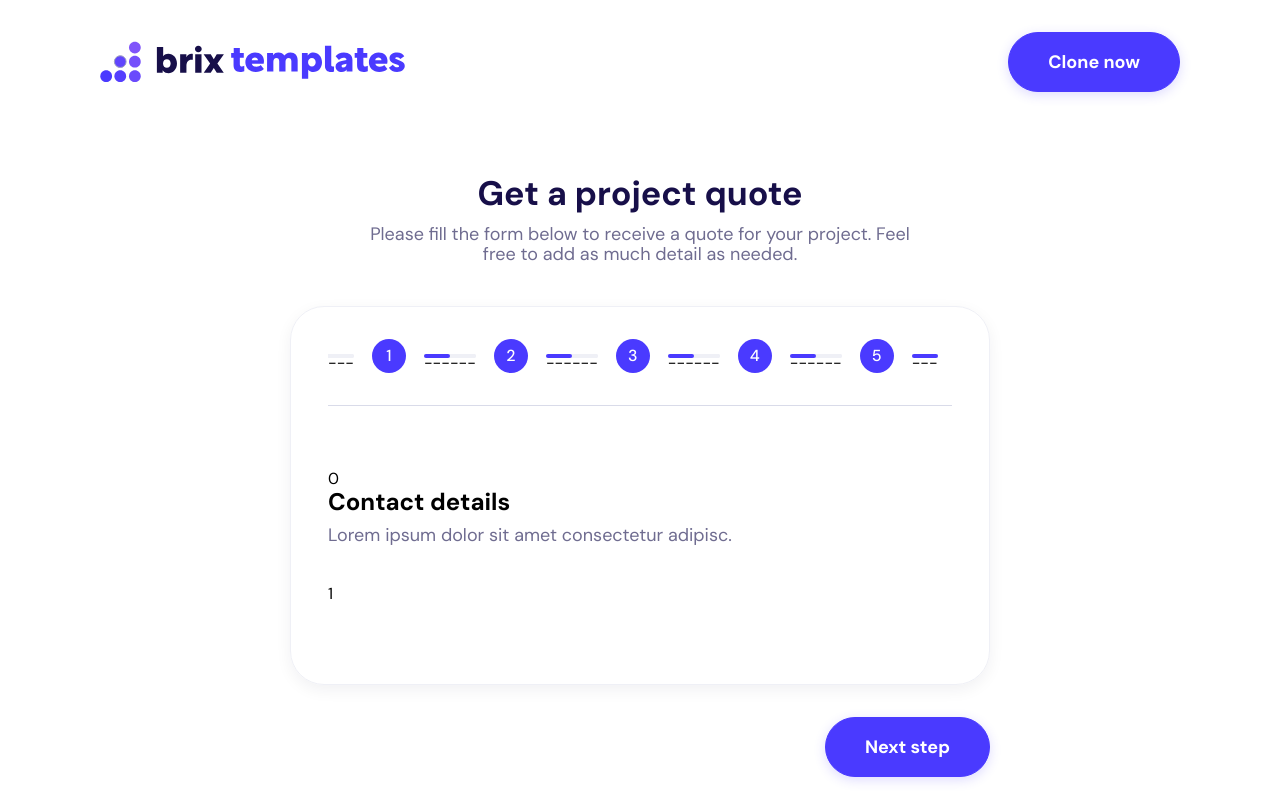
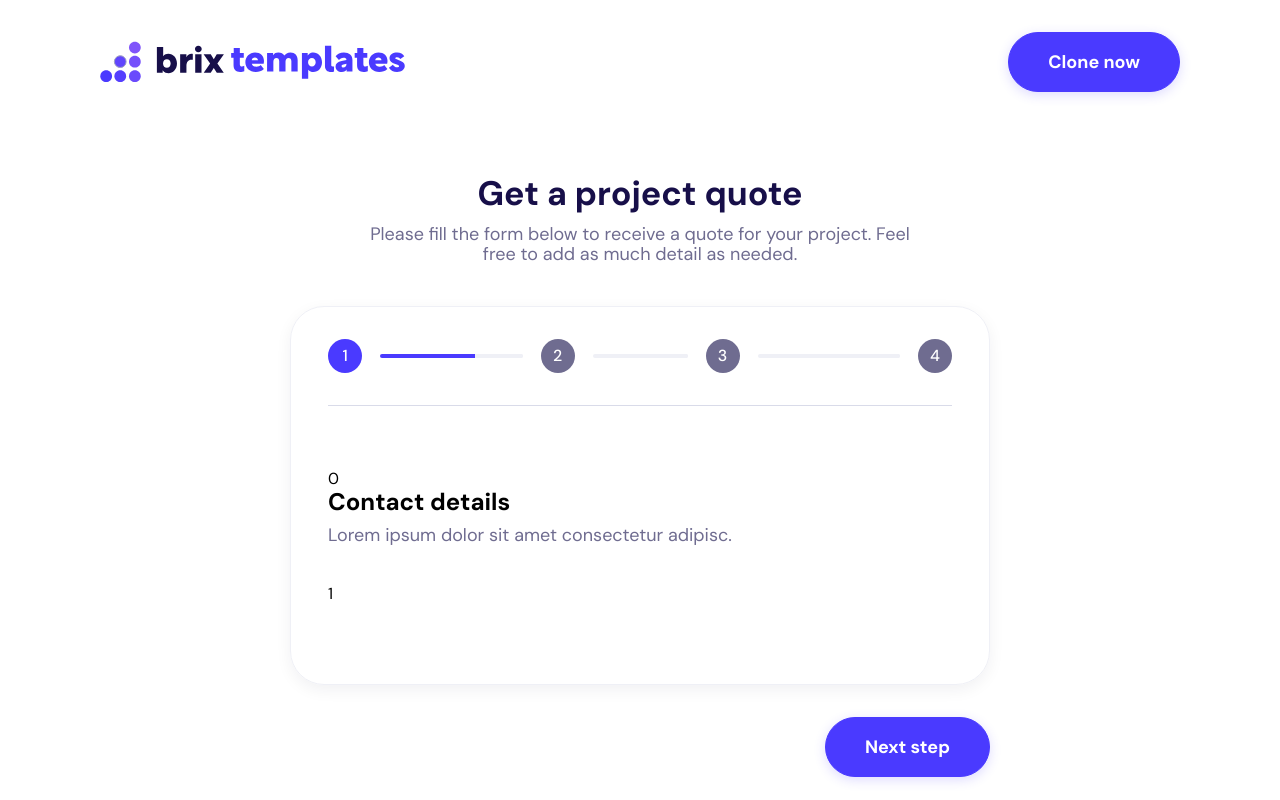
Before and after one commit to Vladislav-Chistyakov/Multi-step-Form, a Vue app: page / in a window 1280 px wide. Shown: the top 800 px of the page. Built offline with nearby package versions, Linux system fonts and the light colour scheme.

Commit message:
стилизовал кнопки

```diff
--- a/src/components/main/StepByStepForm/index.vue
+++ b/src/components/main/StepByStepForm/index.vue
@@ -23,6 +23,16 @@
     },
     activeBackButton () {
       return this.step > 0
+    },
+    stepStyle () {
+      return this.step + 1
+    },
+    listStep () {
+      const listNumberStep = []
+      for (let i = 1; i <= this.maxStep; i++) {
+        listNumberStep.push(i)
+      }
+      return listNumberStep
     }
   },
   methods: {
@@ -47,49 +57,13 @@
     <form class="steps-block__form">
       <div class="steps-block__card">
         <ul class="steps-block__list-steps">
-          <li class="steps-block__item-step item-step">
-            <div class="item-step__back-line">
-              <div class="item-step__back-center-line">---</div>
+          <li class="steps-block__item-step item-step" v-for="(item, index) in listStep" :key="index">
+            <div v-if="index !== 0" class="item-step__back-line" >
+              <div class="item-step__back-center-line" :class="{ 'active-step' : item <= stepStyle }"></div>
             </div>
-            <span class="item-step__num-step">1</span>
-            <div class="item-step__next-line">
-              <div class="item-step__next-center-line">---</div>
-            </div>
-          </li>
-          <li class="steps-block__item-step item-step">
-            <div class="item-step__back-line">
-              <div class="item-step__back-center-line">---</div>
-            </div>
-            <span class="item-step__num-step">2</span>
-            <div class="item-step__next-line">
-              <div class="item-step__next-center-line">---</div>
-            </div>
-          </li>
-          <li class="steps-block__item-step item-step">
-            <div class="item-step__back-line">
-              <div class="item-step__back-center-line">---</div>
-            </div>
-            <span class="item-step__num-step">3</span>
-            <div class="item-step__next-line">
-              <div class="item-step__next-center-line">---</div>
-            </div>
-          </li>
-          <li class="steps-block__item-step item-step">
-            <div class="item-step__back-line">
-              <div class="item-step__back-center-line">---</div>
-            </div>
-            <span class="item-step__num-step">4</span>
-            <div class="item-step__next-line">
-              <div class="item-step__next-center-line">---</div>
-            </div>
-          </li>
-          <li class="steps-block__item-step item-step">
-            <div class="item-step__back-line">
-              <div class="item-step__back-center-line">---</div>
-            </div>
-            <span class="item-step__num-step">5</span>
-            <div class="item-step__next-line">
-              <div class="item-step__next-center-line">---</div>
+            <span class="item-step__num-step" :class="{ 'active-step' : item <= stepStyle }">{{ item }}</span>
+            <div v-if="index !== listStep.length - 1" class="item-step__next-line" :class="{ 'active-step' : item <= stepStyle }">
+              <div class="item-step__next-center-line"></div>
             </div>
           </li>
         </ul>
@@ -212,16 +186,17 @@
 }
 
 .item-step {
-
+  flex: 1 auto;
 }
 
 
 .item-step__num-step {
-  background-color: #4A3AFF;
+  background-color: #6F6C90;
   color: white;
   border-radius: 100%;
   height: 34px;
   width: 34px;
+  min-width: 34px;
   display: flex;
   justify-content: center;
   align-items: center;
@@ -232,8 +207,9 @@
 }
 
 .item-step__back-line {
+  display: flex;
+  width: 100%;
   margin-right: 18px;
-  height: 4px;
   background: #EFF0F6;
   border-radius: 0 10px 10px 0;
 }
@@ -243,11 +219,13 @@
   border-radius: 0 10px 10px 0;
   height: 4px;
   background-color: #EFF0F6;
+  width: 100%;
 }
 
 .item-step__next-line {
+  display: flex;
+  width: 100%;
   margin-left: 18px;
-  height: 4px;
   background: #EFF0F6;
   border-radius: 10px 0 0 10px;
 }
@@ -255,6 +233,10 @@
 .item-step__next-center-line {
   border-radius: 10px;
   height: 4px;
+  width: 100%;
+}
+
+.active-step {
   background-color: #4A3AFF;
 }
 
```
